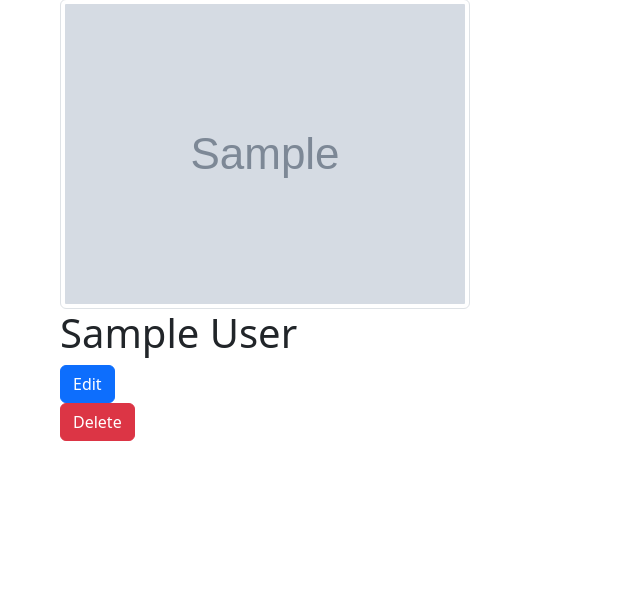
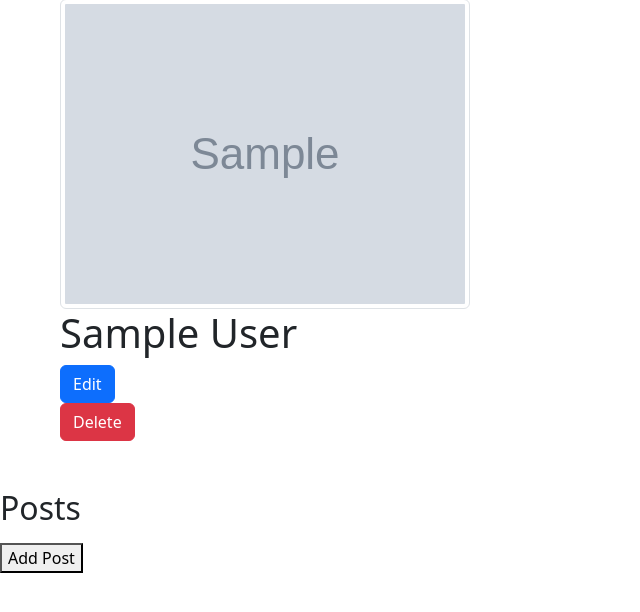
Before and after one commit to shavinski/flask-blogly, a Flask app: page /users/1 in a window 1280 px wide. Shown: the part 49-661 px from the top of the page, without its empty margins (0-640 px from the left). Run offline with Flask 3, Linux system fonts and the light colour scheme; tables that the repository leaves empty hold one stand-in row (values such as "Sample post"); grey boxes marked "Sample" are stand-in pictures.

Commit message:
add new_post_form and route

```diff
--- a/app.py
+++ b/app.py
@@ -93,5 +93,9 @@
 
     return redirect('/users')
 
-# @app.get('/users/<int:user_id>/delete')
-# def reload_users_page(user_id):
+@app.get('/users/<int:user_id>/posts/new')
+def show_post_form(user_id):
+    """Show new post form"""
+    user = User.query.get(user_id)
+
+    return render_template("new_post_form.html", user=user)
--- a/templates/user_detail.html
+++ b/templates/user_detail.html
@@ -12,5 +12,17 @@
         </form>
     </div>
 
+    <div>
+        <h2>Posts</h2>
+        <ul>
+            {% for post in posts %}
+            <li><a href="">{{post.title}}</a></li>
+            {% endfor %}
+        </ul>
+
+        <button href="/users/{{user.id}}/posts/new">Add Post</button>
+    </div>
+
+
 <!-- Testing for user_detail -->
 {% endblock %}
```
Also changed, not shown: templates/new_post_form.html (added, +21 -0 lines).
